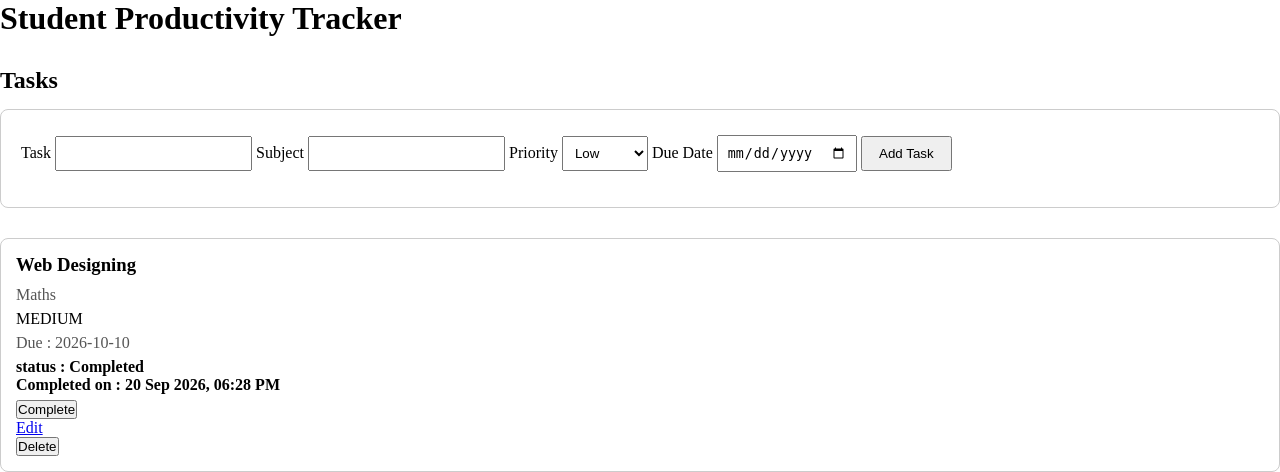
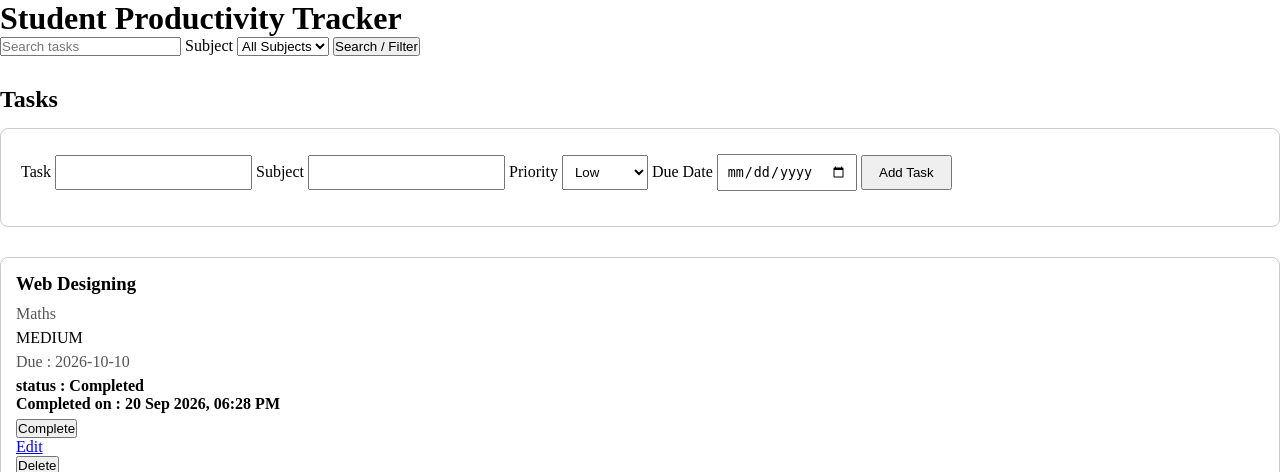
Before and after one commit to Bahula21/Student-Productivity-Tracker, a Flask app: page / in a window 1280 px wide. Shown: the top 472 px of the page. Run offline with Flask 3, Linux system fonts and the light colour scheme; data comes from the database, SQL or seed files in the repository; both versions use the stored data as it was after the commit.

Commit message:
Add combined task search and subject filter

```diff
--- a/app.py
+++ b/app.py
@@ -38,6 +38,9 @@ def init_db():
 @app.route("/", methods=["GET","POST"])
 def home():
 
+    search = request.args.get("search", "")
+    filter_subject = request.args.get("subject", "")
+
     if request.method == "POST":
         task = request.form["task"]
         subject = request.form["subject"]
@@ -57,11 +60,31 @@ def home():
     connection = get_db()
     cursor = connection.cursor()
 
-    cursor.execute(
-        "SELECT * FROM tasks"
-    )
+    if search and filter_subject:
+        cursor.execute(
+            "SELECT * FROM tasks WHERE task LIKE ? AND subject=?",
+            ("%" + search + "%", filter_subject)
+        )
+
+    elif search:
+        cursor.execute(
+            "SELECT * FROM tasks WHERE task LIKE ?",
+            ("%" + search + "%",)
+        )
+
+    elif filter_subject:
+        cursor.execute(
+            "SELECT * FROM tasks WHERE subject=?",
+            (filter_subject,)
+        )
+
+    else:
+        cursor.execute("SELECT * FROM tasks")
 
     tasks = [list(task) for task in cursor.fetchall()]
+
+    cursor.execute("SELECT DISTINCT subject FROM tasks WHERE subject IS NOT NULL AND subject != ''")
+    subjects = [row[0] for row in cursor.fetchall()]
 
     today = datetime.now().date()
 
@@ -77,7 +100,7 @@ def home():
 
     connection.close()
 
-    return render_template("index.html",tasks=tasks)
+    return render_template("index.html",tasks=tasks, subjects=subjects)
 
 @app.route("/edit/<int:task_id>", methods=["GET","POST"])
 def edit_task(task_id):
--- a/templates/index.html
+++ b/templates/index.html
@@ -11,6 +11,24 @@
         <h1>Student Productivity Tracker</h1>
 
         <div>
+           <form method="GET" class="search-filter-form">
+
+                <input type="text" name="search" placeholder="Search tasks">
+
+                <label>Subject</label>
+
+                <select name="subject">
+                    <option value="">All Subjects</option>
+
+                    {% for subject in subjects %}
+                        <option value="{{ subject }}">{{ subject }}</option>
+                    {% endfor %}
+                </select>
+
+                <button type="submit">Search / Filter</button>
+
+            </form>
+
             <h2 class="tasks-heading">Tasks</h2>
             <form method="POST" class="task-form">
                 <label>Task</label>
```
Also changed, not shown: tracker.db.
